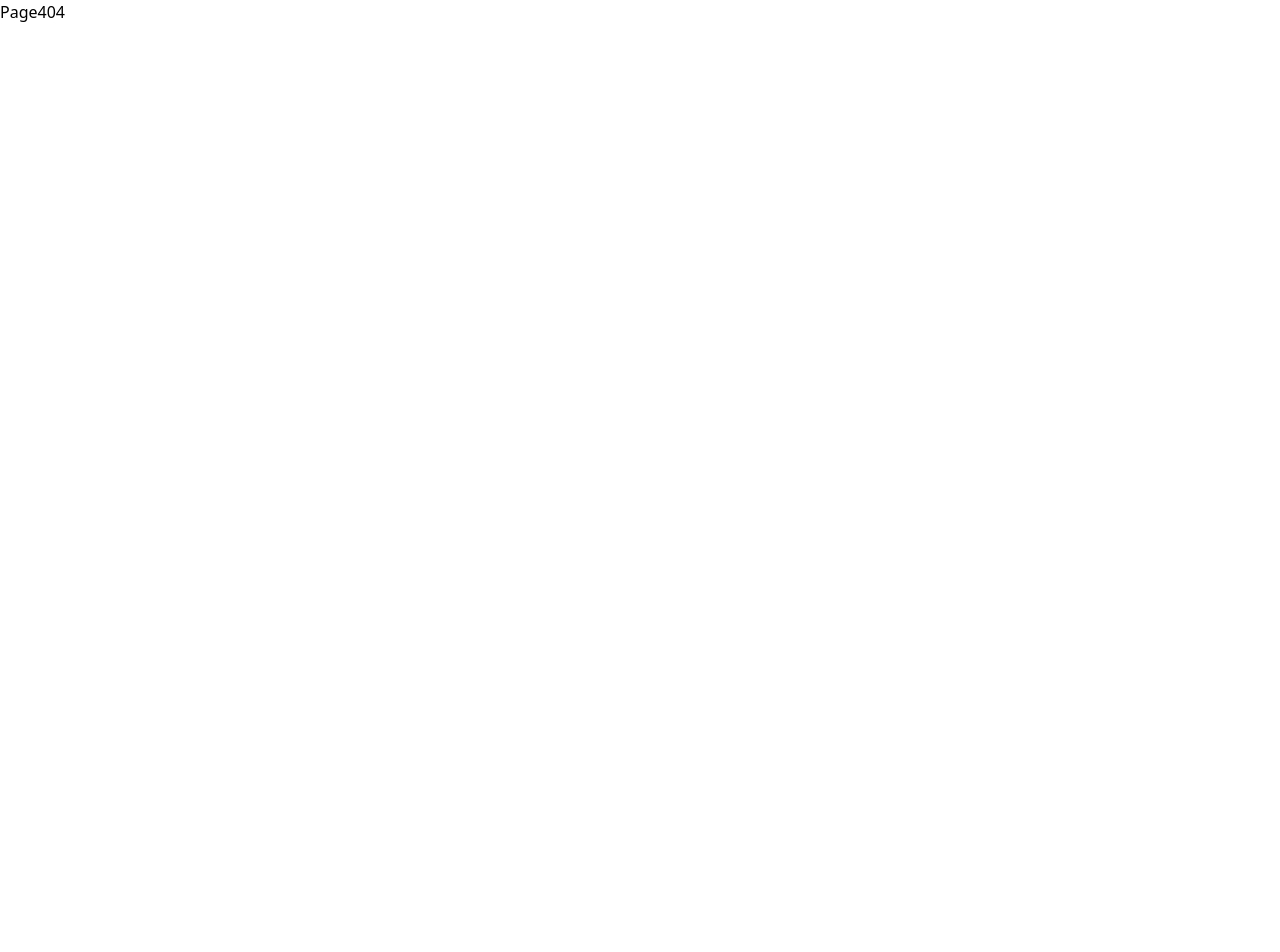
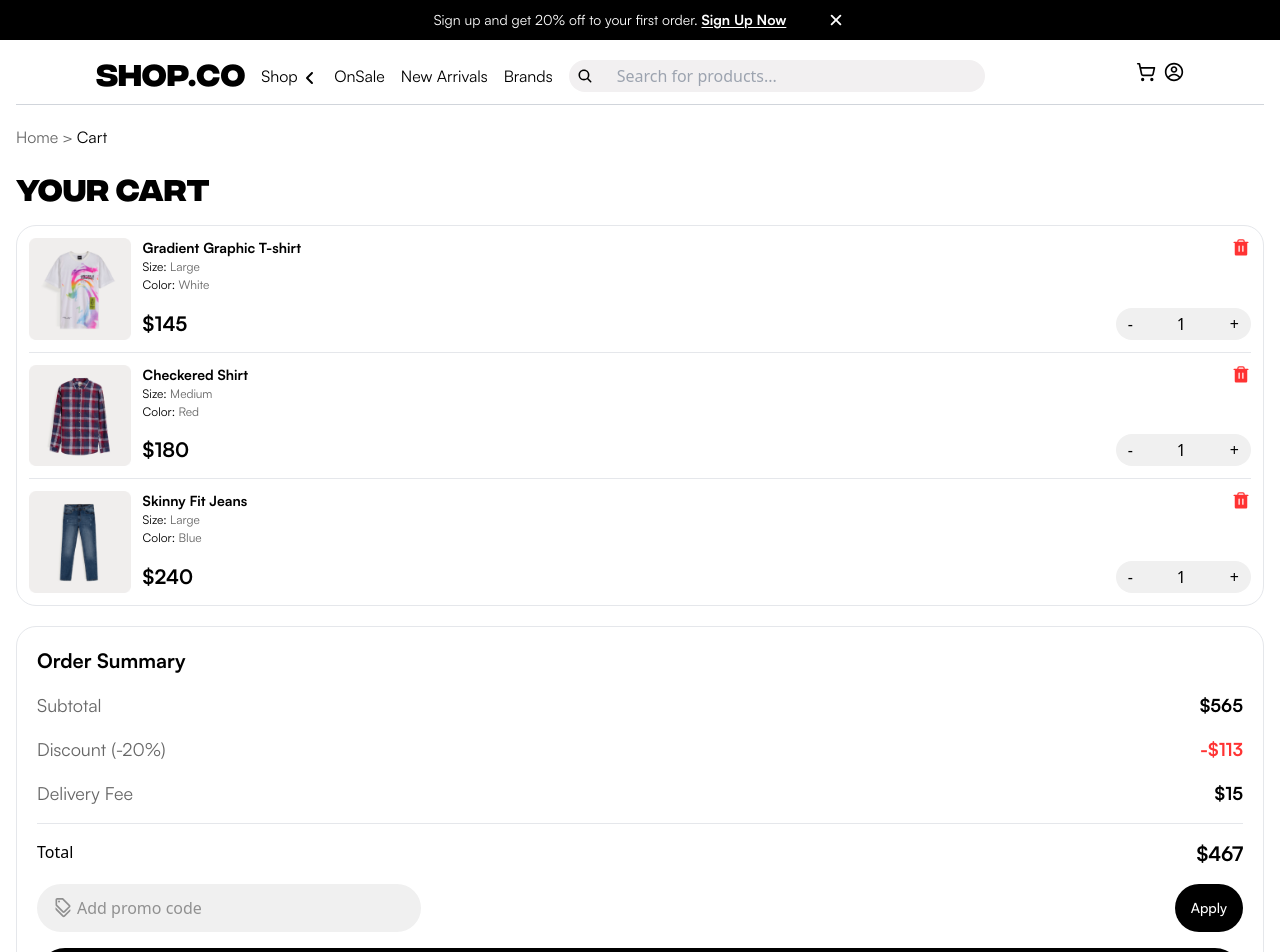
Before and after one commit to WebDev-MAP/E-Commerce, a React (Vite) app: page /home/cart in a window 1280 px wide. Before the commit this address had no page. Shown: the top 952 px of the page. Before the commit the page ends 800 px from the top, so only its background shows below. Built offline with nearby package versions, Linux system fonts and the light colour scheme.

Commit message:
Update Navbar and PageCart components, Add Breadcrumbs and ShoppingCartItems component

```diff
--- /dev/null
+++ b/src/components/Breadcrumbs.jsx
@@ -0,0 +1,31 @@
+import { Link, useLocation } from 'react-router-dom'
+
+function Breadcrumbs() {
+  const location = useLocation()
+
+  let currentLink = ''
+
+  const crumbs = location.pathname
+    .split('/')
+    .filter((crumb) => crumb !== '')
+    .map((crumb) => {
+      currentLink += `/${crumb}`
+
+      return (
+        <div
+          className="crumb mr-1 inline-block font-satoshi_regular text-black text-opacity-60 after:ml-1 after:content-['>'] last:text-opacity-100 last:after:hidden"
+          key={crumb}
+        >
+          <Link className='hover:underline' to={currentLink}>
+            {crumb[0].toUpperCase() + crumb.slice(1)}
+          </Link>
+        </div>
+      )
+    })
+  return (
+    <div>
+      <div className="breadcrumbs">{crumbs}</div>
+    </div>
+  )
+}
+export default Breadcrumbs
--- a/src/components/Navbar.jsx
+++ b/src/components/Navbar.jsx
@@ -48,7 +48,7 @@ function Navbar() {
               <NavLink to="/" onClick={() => setMenuIsOpen(!menuIsOpen)}>
                 <li>Home</li>
               </NavLink>
-              <NavLink to="/cart" onClick={() => setMenuIsOpen(!menuIsOpen)}>
+              <NavLink to="home/cart" onClick={() => setMenuIsOpen(!menuIsOpen)}>
                 <li>Cart</li>
               </NavLink>
               <div className="flex space-x-3 pt-4">
@@ -156,7 +156,7 @@ function Navbar() {
               <IoSearch />
             </div>
             <div>
-              <NavLink to="/cart">
+              <NavLink to="home/cart">
                 <LuShoppingCart />
               </NavLink>
             </div>
--- /dev/null
+++ b/src/components/ShoppingCartItems.jsx
@@ -0,0 +1,79 @@
+import { useState } from 'react'
+import { PiTrashFill } from 'react-icons/pi'
+
+function ShoppingCartItems({ product }) {
+  const [quantity, setQuantity] = useState(1)
+
+  function incrementQuantity() {
+    let _quantity = quantity + 1
+    setQuantity(_quantity)
+  }
+
+  function decrementQuantity() {
+    if (quantity === 1) return
+    let _quantity = quantity - 1
+    setQuantity(_quantity)
+  }
+
+  return (
+    <div>
+      <section className="my-3 flex w-full gap-3">
+        <div>
+          <img className="w-28" src={product.image} alt={product.title} />
+        </div>
+        <div className="flex w-full flex-col justify-between">
+          <div className="flex justify-between">
+            <div>
+              <h3 className="font-satoshi_bold text-sm">{product.title}</h3>
+              <p className="font-satoshi_regular text-[12px]">
+                Size:{' '}
+                <span className="text-black text-opacity-60">
+                  {product.size}
+                </span>
+              </p>
+              <p className="font-satoshi_regular text-[12px]">
+                Color:{' '}
+                <span className="text-black text-opacity-60">
+                  {product.color}
+                </span>
+              </p>
+            </div>
+            <div>
+              <button>
+                <PiTrashFill className="h-5 w-5 text-[#FF3333]" />
+              </button>
+            </div>
+          </div>
+          <div className="flex items-center justify-between">
+            <p className="font-satoshi_bold text-xl">${product.price}</p>
+            <div className="flex rounded-full bg-[#F0F0F0]">
+              <button
+                onClick={decrementQuantity}
+                className="rounded-l-full py-1 pl-3 pr-4 text-[1rem] outline-1 hover:outline"
+              >
+                -
+              </button>
+              <input
+                onChange={(e) => setQuantity(e.target.value)}
+                className="bg-[#F0F0F0] text-center"
+                type="number"
+                id="quantity"
+                name="quantity"
+                value={quantity}
+                min="1"
+                max={50}
+              />
+              <button
+                onClick={incrementQuantity}
+                className="rounded-r-full py-1 pl-4 pr-3 text-[1rem] outline-1 hover:outline"
+              >
+                +
+              </button>
+            </div>
+          </div>
+        </div>
+      </section>
+    </div>
+  )
+}
+export default ShoppingCartItems
--- a/src/index.css
+++ b/src/index.css
@@ -1,7 +1,6 @@
 @tailwind base;
 @tailwind components;
 @tailwind utilities;
-
 
 /* added fonts */
 @font-face {
@@ -28,3 +27,12 @@
     local('Integral CF Bold'),
     url(./fonts/Integralcf-Bold.otf) format('opentype');
 }
+
+/* Remove Arrows on Input with type Number */
+@layer base {
+  input[type='number']::-webkit-inner-spin-button,
+  input[type='number']::-webkit-outer-spin-button {
+    -webkit-appearance: none;
+    margin: 0;
+  }
+}
--- a/src/main.jsx
+++ b/src/main.jsx
@@ -18,7 +18,11 @@ const router = createBrowserRouter([
         element: <PageHome />,
       },
       {
-        path: '/cart',
+        path: '/home',
+        element: <PageHome />,
+      },
+      {
+        path: 'home/cart',
         element: <PageCart />,
       },
     ],
--- a/src/pages/PageCart.jsx
+++ b/src/pages/PageCart.jsx
@@ -1,4 +1,95 @@
+import Breadcrumbs from '../components/Breadcrumbs'
+import ShoppingCartItems from '../components/ShoppingCartItems'
+import { products } from '../data/products'
+import { MdOutlineDiscount } from 'react-icons/md'
+import { IoMdArrowForward } from "react-icons/io";
+
+let cart = [products[8], products[9], products[10]]
+let subTotal = cart.reduce((total, product) => {
+  return total + product.price
+}, 0)
+let deliveryFee = 15
+let discount = subTotal * 0.2
+let total = subTotal + deliveryFee - discount
+
 function PageCart() {
-  return <div>PageCart</div>
+  return (
+    <>
+      <div className="m-auto max-w-7xl">
+        <div className="mx-4 flex justify-center">
+          <div className="w-full max-w-7xl border-b-[1px] border-gray-300"></div>
+        </div>
+        <div className="mx-4">
+          <div className="my-5">
+            <Breadcrumbs />
+          </div>
+          <h2 className="mb-5 font-integral_cf text-3xl">Your Cart</h2>
+          <section className="cart-products rounded-[20px] border">
+            <ul className="divide-y px-3">
+              <li>
+                <ShoppingCartItems product={cart[0]} />
+              </li>
+              <li>
+                <ShoppingCartItems product={cart[1]} />
+              </li>
+              <li>
+                <ShoppingCartItems product={cart[2]} />
+              </li>
+            </ul>
+          </section>
+          <section className="order-summary mt-5 rounded-[20px] border p-5">
+            <h2 className="mb-4 font-satoshi_bold text-xl">Order Summary</h2>
+            <div className="divide-y">
+              <div className="*:my-4">
+                <div className="flex justify-between">
+                  <p className="font-satoshi_regular text-lg text-black text-opacity-60 ">
+                    Subtotal
+                  </p>
+                  <span className="font-satoshi_bold text-lg">${subTotal}</span>
+                </div>
+                <div className="flex justify-between">
+                  <p className="font-satoshi_regular text-lg text-black text-opacity-60 ">
+                    Discount (-20%)
+                  </p>
+                  <span className="font-satoshi_bold text-lg text-[#FF3333]">
+                    -${discount}
+                  </span>
+                </div>
+                <div className="flex justify-between">
+                  <p className="font-satoshi_regular text-lg text-black text-opacity-60 ">
+                    Delivery Fee
+                  </p>
+                  <span className="font-satoshi_bold text-lg">
+                    ${deliveryFee}
+                  </span>
+                </div>
+              </div>
+              <div className="flex justify-between pt-4">
+                <p>Total</p>
+                <span className="font-satoshi_bold text-xl">${total}</span>
+              </div>
+            </div>
+            <div className="promo-code flex justify-between gap-3 *:my-4">
+              <div className="relative mb-3 flex items-center lg:w-96">
+                <MdOutlineDiscount className="pointer-events-none absolute ml-4 h-5 w-5 text-black text-opacity-40" />
+                <input
+                  className="h-12 w-full rounded-full bg-[#F0F0F0] pl-10 placeholder:text-black placeholder:text-opacity-40"
+                  type="text"
+                  placeholder="Add promo code"
+                />
+              </div>
+              <button className="rounded-full bg-black px-4 py-2 font-satoshi_medium text-sm text-white">
+                Apply
+              </button>
+            </div>
+            <button className="h-14 w-full flex gap-2 justify-center items-center rounded-full bg-black px-4 py-2 text-white">
+              Go to Checkout <IoMdArrowForward />
+            </button>
+          </section>
+        </div>
+        <div className="mx-4 mb-52 "></div>
+      </div>
+    </>
+  )
 }
 export default PageCart
```
